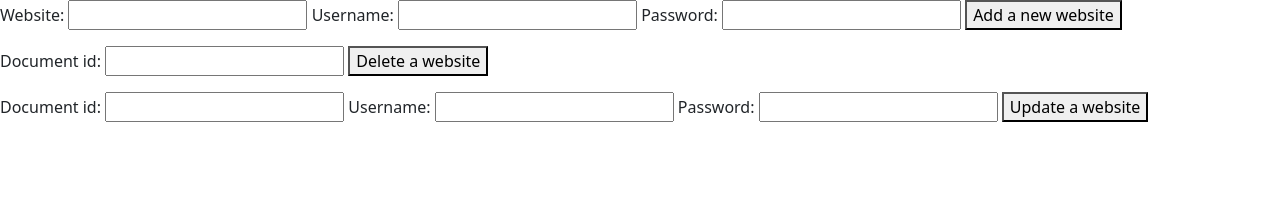
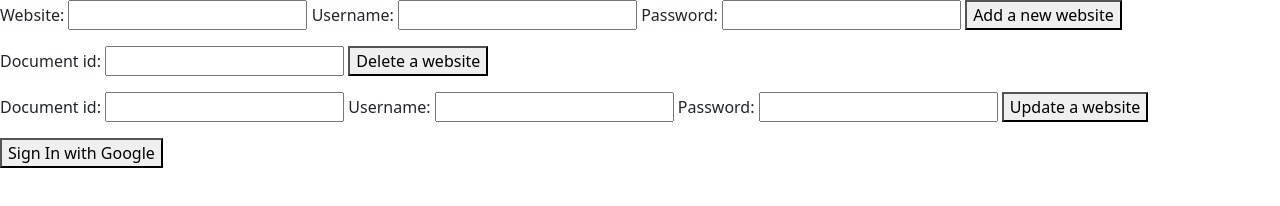
Before and after one commit to bonniel1507/the-pass-saver, a website with bundled scripts: page dist/index.html in a window 1280 px wide. Built offline with nearby package versions, Linux system fonts and the light colour scheme; no server answers.

Commit message:
mvp done

```diff
--- a/dist/index.html
+++ b/dist/index.html
@@ -87,6 +87,8 @@
             <button>Update a website</button>
         </form>
 
+        <button> Sign In with Google </button>
+
 
         <!--<div class="list">-->
         <!--    <p>-->
```
